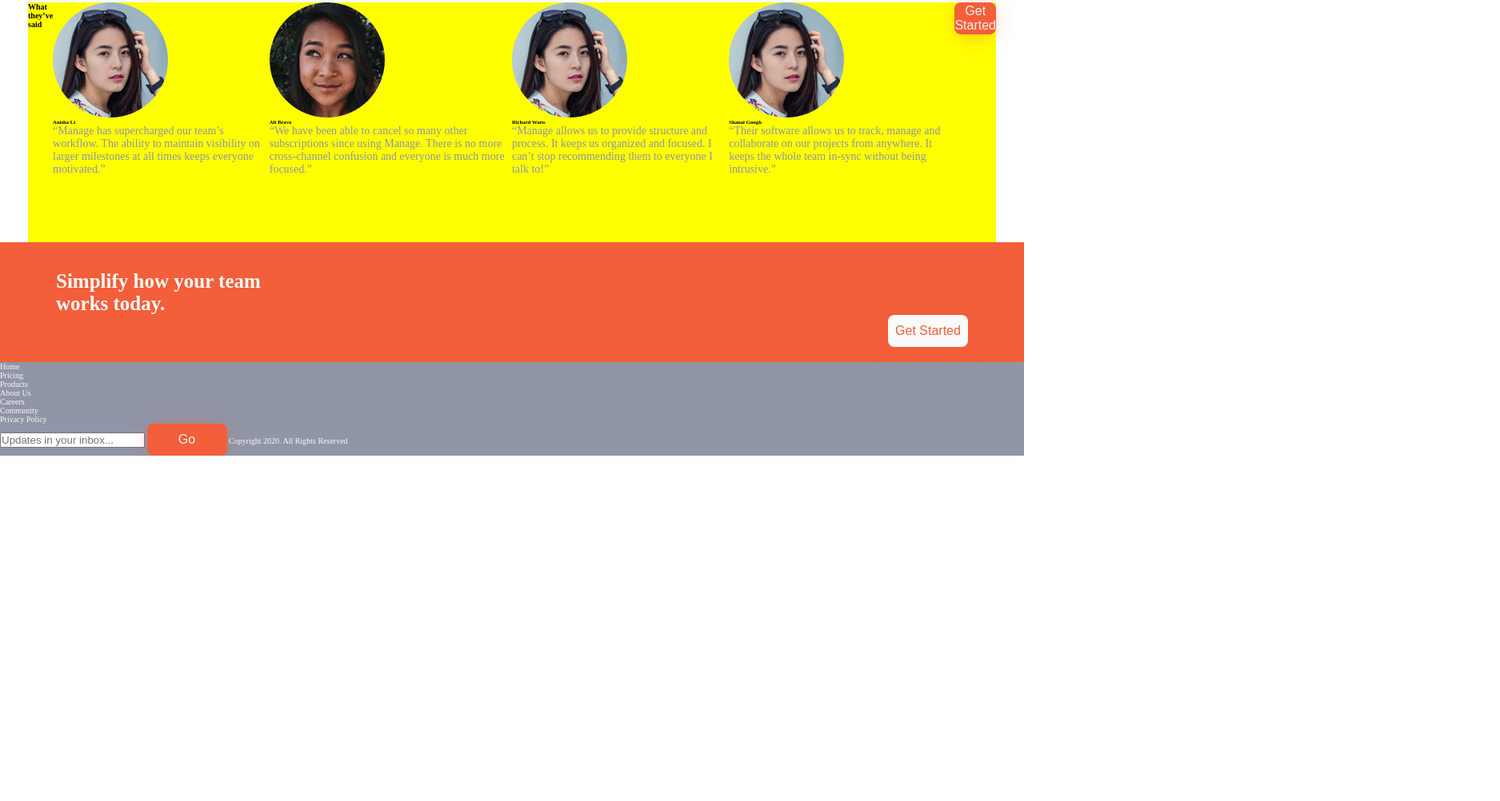
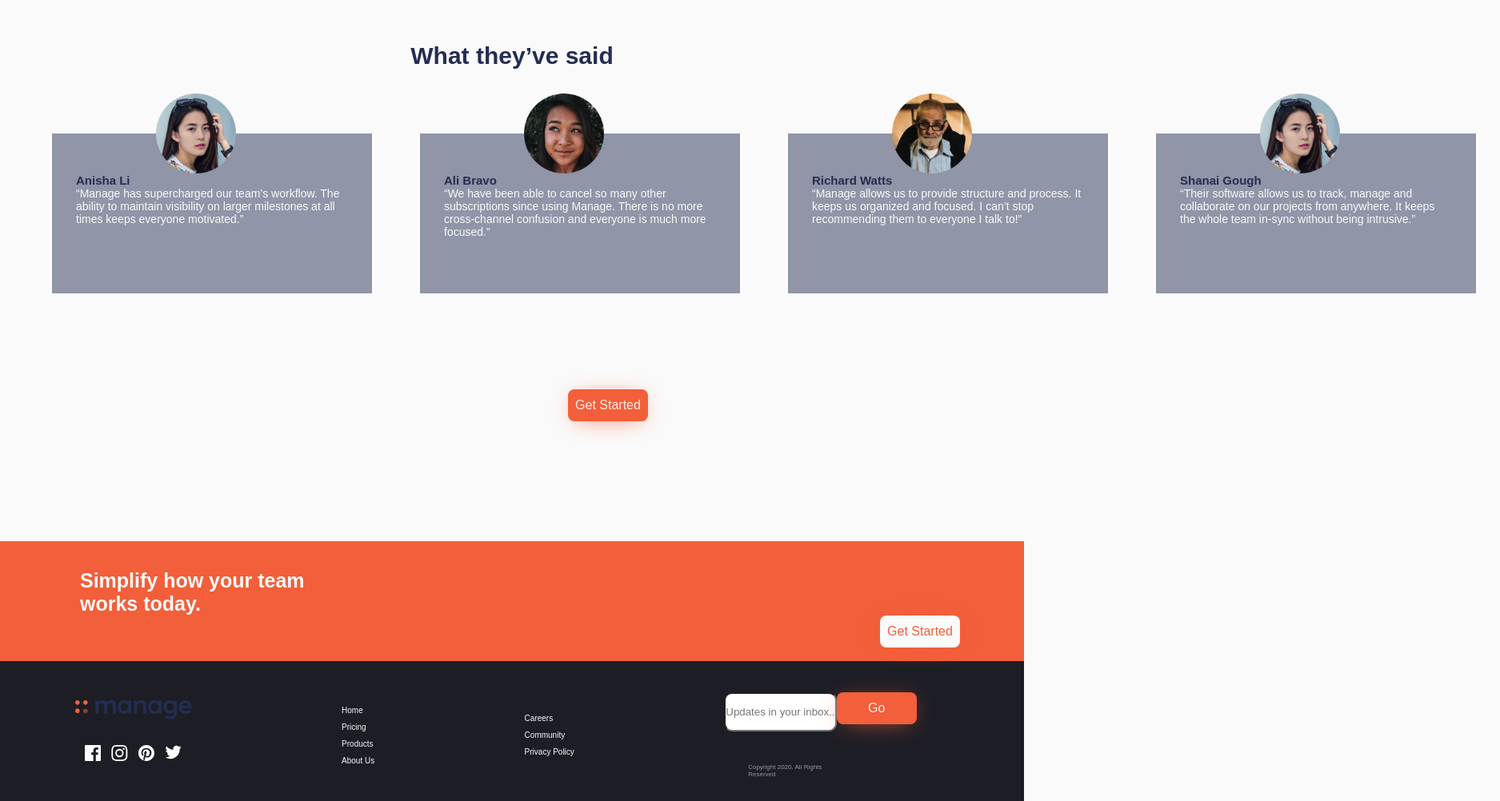
Before and after one commit to luisglopez7777/landing-page-challenge, a website: page index.html in a window 1280 px wide. Shown: the part 1067-2069 px from the top of the page at 80% size, 1875 px wide, since content can reach past the window. Before the commit the page ends 1637 px from the top, so only its background shows below. Drawn offline with Linux system fonts and the light colour scheme; a web font is replaced by a local one.

Commit message:
Ready to push

```diff
--- a/css/styles.css
+++ b/css/styles.css
@@ -18,6 +18,10 @@
     font-size: 62.5%;
  }
 
+ body{
+    font-family: 'Be Vietnam', sans-serif;
+    background-color: var(--white);
+ }
 
  h1{
     color: var(--blue);
@@ -27,6 +31,7 @@
      color: var(--light-blue);
      font-size: 1.4rem;
  }
+
 
  /* @mixin mobile{
      @media only screen and (max-width:375px){
@@ -112,6 +117,12 @@ main{
 .top__right{
     grid-column-start: 2;
     background-color: var(--white);
+}
+
+.top__right img{
+    position: absolute;
+    right: 200px;
+    z-index: 1;
 }
 
 .box{
@@ -258,18 +269,63 @@ main{
     padding-bottom: 50px;
 }
 
-
-
-
+.boton-abajo{
+    margin: auto 0;
+    margin-bottom: 150px;
+    margin-left: 675px;
+}
 
 
 
 .bottom{
-    background-color: yellow;
-    height: 300px;
+    background-color: var(--white);
+    height: 400px;
     padding: 0 0;
     display: flex;
 }
+
+h4{
+    display: flex;
+    justify-content: center;
+    font-size: 3rem;
+    color: var(--blue);
+    margin: 0 auto;
+    padding-top: 50px;
+}
+
+.bottom__container{
+    display: flex;
+    margin-top: 80px;
+}
+
+.container{
+    height: 200px;
+    width: 400px;
+    background-color: var(--light-blue);
+    padding: 0 30px;
+    margin: 0 30px;
+    display: block;
+}
+.container h6{
+    font-size: 1.5rem;
+    color: var(--blue);
+}
+
+.container img{
+    margin-top: -50px;
+    width: 100px;
+    height: 100px;
+    display: flex;
+    align-self: center;
+    justify-content: center;
+    margin-left: 100px;
+}
+
+.container p {
+    color: var(--white);
+    font-weight: 400;
+}
+
 
 .footer__top{
     background-color: var(--orange);
@@ -282,21 +338,64 @@ main{
     justify-content: flex-start;
     align-self: center;
     margin: auto 0;
-    padding-left: 70px;
+    padding-left: 100px;
     padding-top: 35px;
 }
 
-.footer__top .boton{
+/* Duda */
+.boton{
     display: flex;
     justify-content: flex-end;
-    padding-right: 70px;
+    padding-right: 80px;
+    margin-bottom: 200px;
+    align-self: center;
+    align-items: center;
 }
+
 .footer__top .boton button{
     background-color: var(--white);
     color: var(--orange);
 }
 
+/* Duda no supe poner el logo color blanco */
 .footer__bottom{
-    background-color: var(--light-blue);
+    background-color: var(--dark-blue);
     color: var(--white);
+    display: flex;
+    justify-content: space-around;
+    height: 175px;
+    align-items: center;
 }
+
+.iconos{
+    display: flex;
+    justify-content: space-evenly;
+    margin-top: 30px;
+}
+
+.lista-2 ul{
+    margin-top: 10px;
+}
+
+.lista-3 ul{
+    margin-top: 10px;
+}
+
+.lista-4{
+    display: grid;
+    grid-template-columns: 50% 50%;
+    grid-template-rows: 50% 50%;
+}
+
+.lista-4 input{
+    grid-column-start: 1;
+    grid-column-end: 1;
+    border-radius: 10px;
+}
+
+.lista-4 p{
+    padding-top: 40px;
+    padding-left: 30px;
+    display: inline;
+    font-size: .8rem;
+}
--- a/index.html
+++ b/index.html
@@ -4,9 +4,8 @@
 <head>
   <meta charset="UTF-8">
   <meta name="viewport" content="width=device-width, initial-scale=1.0">
-
+  <link href="https://fonts.googleapis.com/css2?family=Be+Vietnam:wght@400;500;700&display=swap" rel="stylesheet">
   <link rel="icon" type="image/png" sizes="32x32" href="./images/favicon-32x32.png">
-
   <title>Frontend Mentor | Manage landing page</title>
   <link rel="stylesheet" href="css/styles.css">
 </head>
@@ -36,6 +35,9 @@
       </section>
 
       <section class="top__right">
+        <figure>
+          <img src="./images/illustration-intro.svg" alt="ilustracion">
+        </figure>
         <div class="box box1">Caja1</div>
         <div class="box box2">Caja2</div>
         <div class="box box3">Caja 3</div>
@@ -80,11 +82,11 @@
       </section>
     </div>
 
+    <h4 class="">What they’ve said</h4>
+
     <div class="bottom">
-      <section>
-        <h4>What they’ve said</h4>
-      </section>
 
+      <div class="bottom__container">
         <div class="container">
           <figure>
             <img src="./images/avatar-anisha.png" alt="">
@@ -106,7 +108,7 @@
 
         <div class="container">
           <figure>
-          <img src="./images/avatar-anisha.png" alt="">
+            <img src="./images/avatar-richard.png" alt="">
           </figure>
           <h6>Richard Watts</h6>
           <p>“Manage allows us to provide structure and process. It keeps us organized
@@ -121,39 +123,68 @@
           <p>“Their software allows us to track, manage and collaborate on our projects
             from anywhere. It keeps the whole team in-sync without being intrusive.”</p>
         </div>
+      </div>
+    </div>
 
-      <button>Get Started</button>
-
-    </div>
+    <button class="boton-abajo">Get Started</button>
   </main>
 
   <footer>
 
     <div class="footer__top">
       <h1>Simplify how your team <br>works today.</h1>
+
       <div class="boton">
         <button>Get Started</button>
       </div>
+
     </div>
 
     <div class="footer__bottom">
+
       <div class="lista-1">
+        <figure class="logo-blanco">
+          <img src="./images/logo.svg" alt="logo">
+        </figure>
+
+        <div class="iconos">
+          <figure>
+            <img src="./images/icon-facebook.svg" alt="facebook">
+          </figure>
+
+          <figure>
+            <img src="./images/icon-instagram.svg" alt="instagram">
+          </figure>
+
+          <figure>
+            <img src="./images/icon-pinterest.svg" alt="pinterest">
+          </figure>
+
+          <figure>
+            <img src="./images/icon-twitter.svg" alt="twitter">
+          </figure>
+        </div>
+      </div>
+
+      <div class="lista-2">
         <ul>Home</ul>
         <ul>Pricing</ul>
         <ul>Products</ul>
         <ul>About Us</ul>
       </div>
 
-      <div class="lista-2">
+      <div class="lista-3">
         <ul>Careers</ul>
         <ul>Community</ul>
         <ul>Privacy Policy</ul>
       </div>
 
+      <div class="lista-4">
         <input type="text" placeholder="Updates in your inbox...">
         <button>Go</button>
+        <p>Copyright 2020. All Rights Reserved</p>
+      </div>
 
-      <span>Copyright 2020. All Rights Reserved</span>
     </div>
 
 
```
Lines whose indentation alone changed are shown as unchanged.
